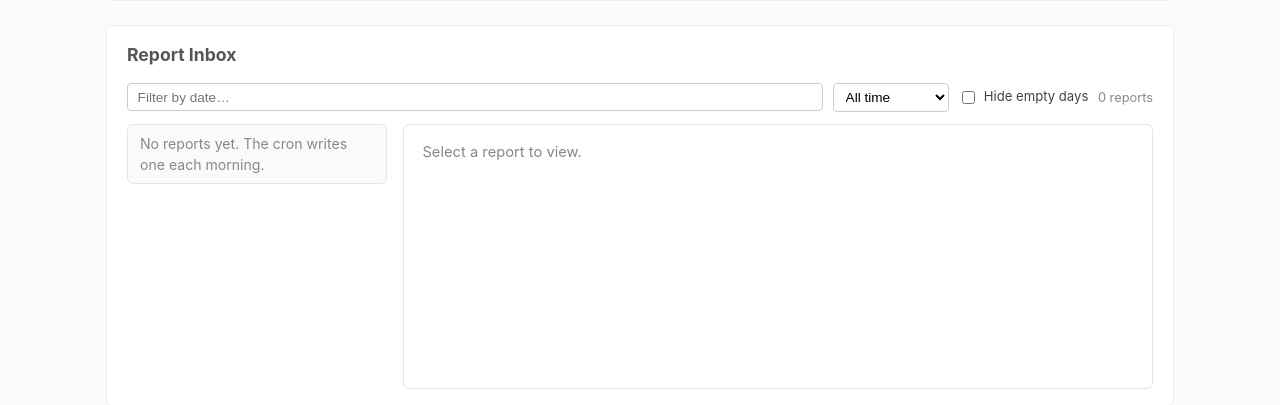
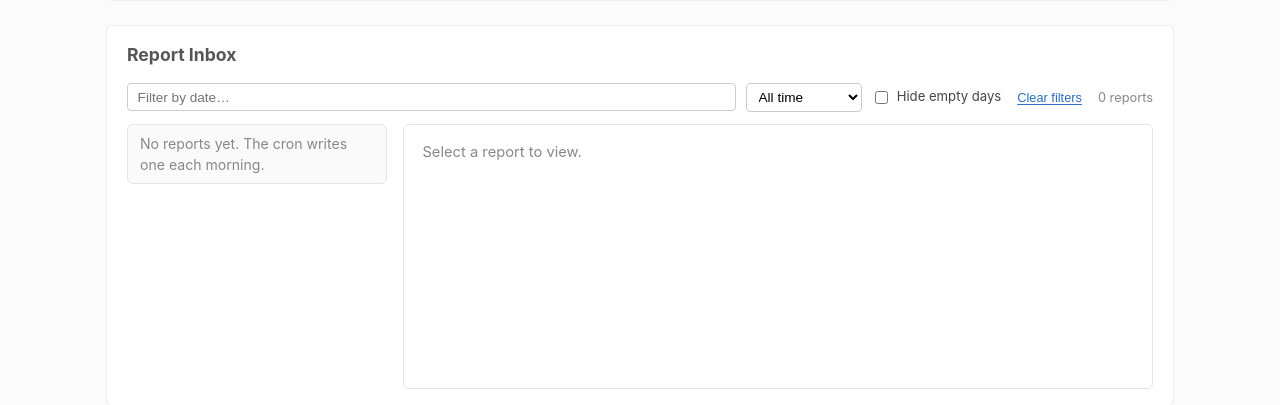
Before and after one commit to tophercook7-maker/PartnerDeskAI, a FastAPI app: page / in a window 1280 px wide. Shown: the part 978-1383 px from the top of the page. Run offline with FastAPI, Linux system fonts and the light colour scheme; data that the repository does not hold is empty; some libraries are stand-ins or nearby versions.

Commit message:
feat: add Clear filters button to inbox row

```diff
--- a/hub/static/app.js
+++ b/hub/static/app.js
@@ -1053,6 +1053,11 @@ function _writePersistedInboxFilters() {
     } catch (e) { /* storage blocked — filters still work in-memory */ }
 }
 
+function _clearPersistedInboxFilters() {
+    try { localStorage.removeItem(_INBOX_FILTERS_KEY); }
+    catch (e) { /* storage blocked */ }
+}
+
 // Hydrate module state from persistence at load. DOM elements get
 // synced further down where the input/select/checkbox handlers bind.
 (function _hydrateInboxFilters() {
@@ -1285,6 +1290,21 @@ if (_inboxHideEmptyEl) {
     _inboxHideEmptyEl.addEventListener('change', () => {
         _inboxHideEmpty = _inboxHideEmptyEl.checked;
         _writePersistedInboxFilters();
+        renderInboxList();
+    });
+}
+const _inboxClearEl = document.getElementById('inbox-clear');
+if (_inboxClearEl) {
+    _inboxClearEl.addEventListener('click', () => {
+        // v5.22: reset all three filters to their defaults, clear the
+        // persisted state, and re-sync the visible form elements.
+        _inboxSearch    = '';
+        _inboxWindow    = 'all';
+        _inboxHideEmpty = false;
+        _clearPersistedInboxFilters();
+        if (_inboxSearchEl)    _inboxSearchEl.value    = '';
+        if (_inboxWindowEl)    _inboxWindowEl.value    = 'all';
+        if (_inboxHideEmptyEl) _inboxHideEmptyEl.checked = false;
         renderInboxList();
     });
 }
--- a/hub/templates/index.html
+++ b/hub/templates/index.html
@@ -245,6 +245,13 @@
             cursor: pointer; white-space: nowrap;
         }
         .inbox-toggle input[type="checkbox"] { cursor: pointer; }
+        .inbox-clear-btn {
+            background: transparent; border: 0;
+            color: #2a6ec1; font-size: 0.8rem;
+            cursor: pointer; padding: 0.2rem 0.4rem;
+            text-decoration: underline; text-underline-offset: 2px;
+        }
+        .inbox-clear-btn:hover { color: #1a5093; }
         .inbox-layout {
             display: grid;
             grid-template-columns: minmax(200px, 260px) 1fr;
@@ -703,6 +710,8 @@
                 <input type="checkbox" id="inbox-hide-empty" />
                 Hide empty days
             </label>
+            <button type="button" id="inbox-clear" class="inbox-clear-btn"
+                    title="Reset all inbox filters">Clear filters</button>
             <span id="inbox-count" class="muted">…</span>
         </div>
         <div class="inbox-layout">
```
Also changed, not shown: README.md.
